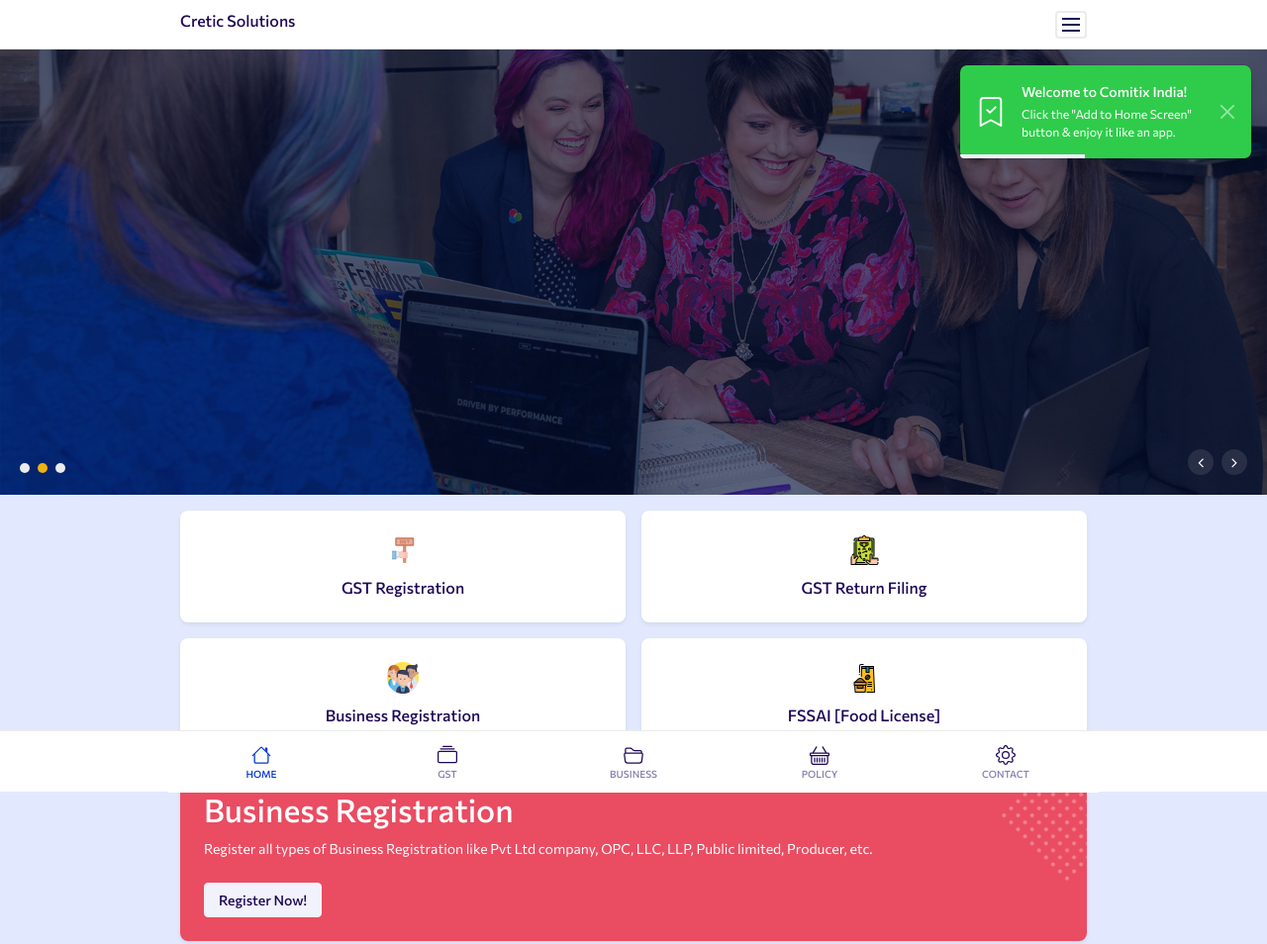
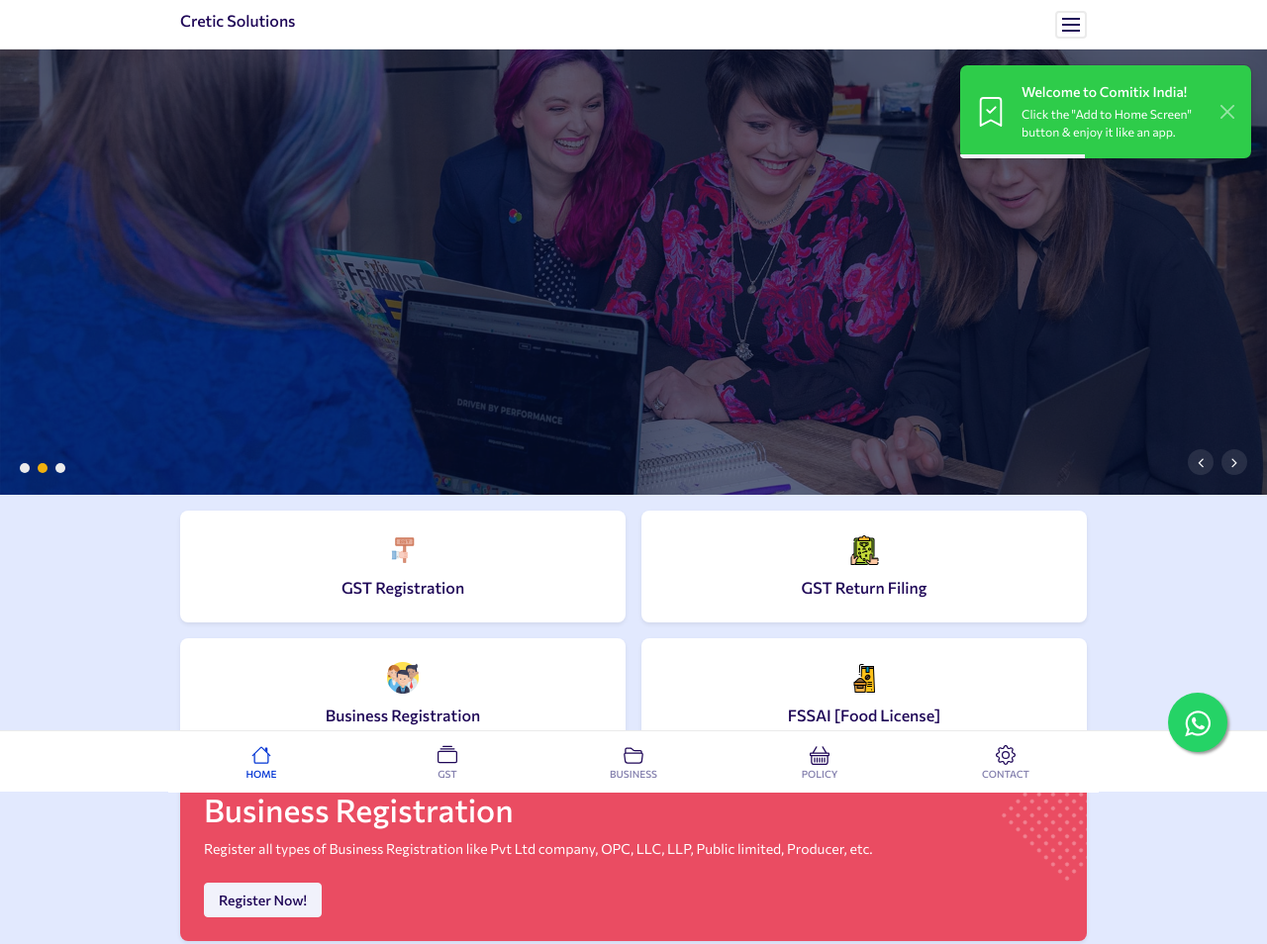
Before and after one commit to Creticweb/html, a plain HTML site: page index.html in a window 1280 px wide. Shown: the top 954 px of the page at 99% size. Drawn offline with Linux system fonts and the light colour scheme; files whose address does not match are found by name.

Commit message:
Update index.html

```diff
--- a/index.html
+++ b/index.html
@@ -33,6 +33,26 @@
     <link rel="stylesheet" href="/css/style.css">
     <!-- Web App Manifest-->
     <link rel="manifest" href="/manifest.json">
+    <style>
+      .float{
+	position:fixed;
+	width:60px;
+	height:60px;
+	bottom:40px;
+	right:40px;
+	background-color:#25d366;
+	color:#FFF;
+	border-radius:50px;
+	text-align:center;
+  font-size:30px;
+	box-shadow: 2px 2px 3px #999;
+  z-index:100;
+}
+
+.my-float{
+	margin-top:16px;
+}
+</style>
   </head>
    <body>
     <!-- Preloader-->
@@ -70,8 +90,11 @@
           <path fill-rule="evenodd" d="M4.146 4.146a.5.5 0 0 0 0 .708l7 7a.5.5 0 0 0 .708-.708l-7-7a.5.5 0 0 0-.708 0z"></path>
         </svg>
       </div>
+<a href="https://api.whatsapp.com/send?phone=+919647540052" class="float" target="_blank">
+<i class="fa fa-whatsapp my-float"></i>
+</a>
+      <!-- Sidenav Nav-->
 
-      <!-- Sidenav Nav-->
       <ul class="sidenav-nav ps-0">
         <li><a href="/">
             <svg width="18" height="18" viewBox="0 0 16 16" class="bi bi-house-door" fill="currentColor" xmlns="http://www.w3.org/2000/svg">
```
